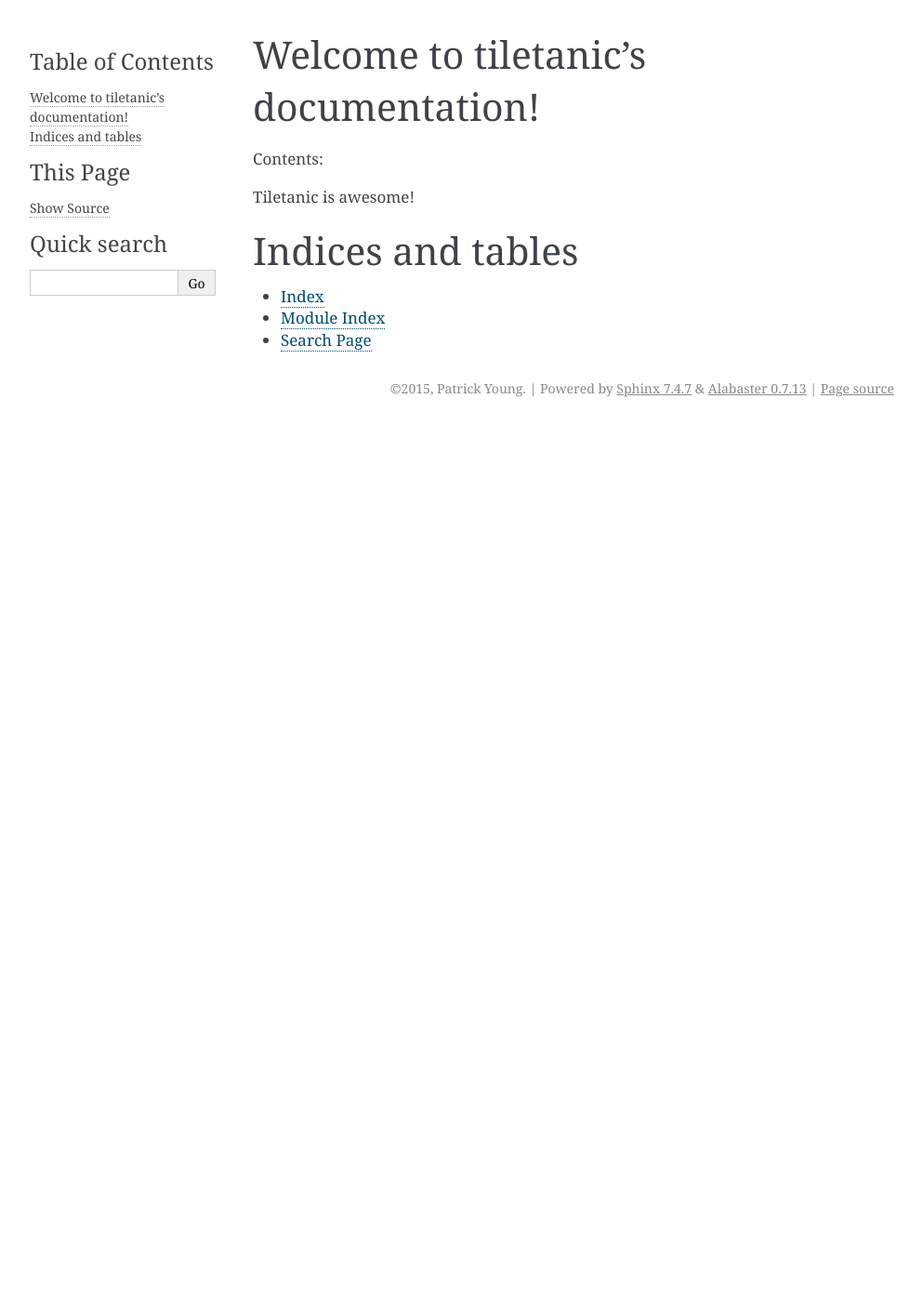
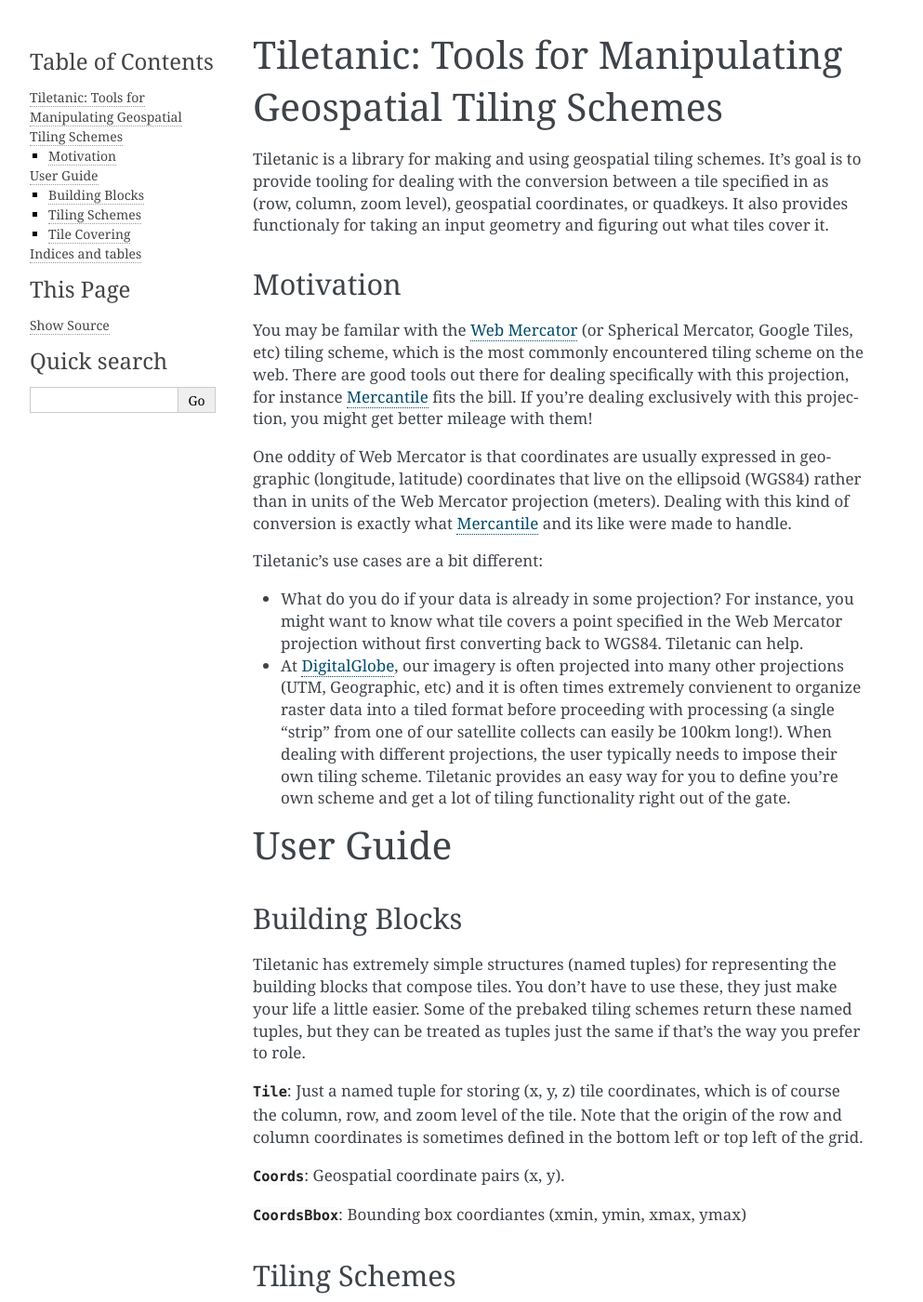
Before and after one commit to DigitalGlobe/tiletanic, a Sphinx documentation site: the page built from docs/index.rst, in a window 1280 px wide and 1400 px high. Shown: the whole window at 93% size, without its empty margins (148-1141 px from the left). Built offline with Sphinx 7.4.7, drawn with Linux system fonts in a browser that asks for light colours; some of the changed text lies outside the part shown.

Commit message:
Documentation created.

```diff
--- a/docs/index.rst
+++ b/docs/index.rst
@@ -3,12 +3,51 @@
    You can adapt this file completely to your liking, but it should at least
    contain the root `toctree` directive.
 
-Welcome to tiletanic's documentation!
-=====================================
+Tiletanic: Tools for Manipulating Geospatial Tiling Schemes
+===========================================================
 
-Contents:
+Tiletanic is a library for making and using geospatial tiling schemes.  It's goal is to provide tooling for dealing with the conversion between a tile specified in  as (row, column, zoom level),  geospatial coordinates, or quadkeys.  It also provides functionaly for taking an input geometry and figuring out what tiles cover it.
 
-Tiletanic is awesome!
+Motivation
+----------
+
+You may be familar with the `Web Mercator`_ (or Spherical Mercator, Google Tiles, etc) tiling scheme, which is the most commonly encountered tiling scheme on the web.  There are good tools out there for dealing specifically with this projection, for instance Mercantile_ fits the bill.  If you're dealing exclusively with this projection, you might get better mileage with them!
+
+One oddity of Web Mercator is that coordinates are usually expressed in geographic (longitude, latitude) coordinates that live on the ellipsoid (WGS84) rather than in units of the Web Mercator projection (meters).  Dealing with this kind of conversion is exactly what Mercantile_ and its like were made to handle.
+
+Tiletanic's use cases are a bit different:
+
+- What do you do if your data is already in some projection?  For instance, you might want to know what tile covers a point specified in the Web Mercator projection without first converting back to WGS84.  Tiletanic can help.
+- At DigitalGlobe_, our imagery is often projected into many other projections (UTM, Geographic, etc) and it is often times extremely convienent to organize raster data into a tiled format before proceeding with processing (a single "strip" from one of our satellite collects can easily be 100km long!).  When dealing with different projections, the user typically needs to impose their own tiling scheme.  Tiletanic provides an easy way for you to define you're own scheme and get a lot of tiling functionality right out of the gate.
+
+User Guide
+==========
+
+Building Blocks
+---------------
+
+Tiletanic has extremely simple structures (named tuples) for representing the building blocks that compose tiles.  You don't have to use these, they just make your life a little easier.  Some of the prebaked tiling schemes return these named tuples, but they can be treated as tuples just the same if that's the way you prefer to role.
+
+:class:`Tile <tiletanic.base.Tile>`: Just a named tuple for storing (x, y, z) tile coordinates, which is of course the column, row, and zoom level of the tile.  Note that the origin of the row and column coordinates is sometimes defined in the bottom left or top left of the grid.
+
+:class:`Coords <tiletanic.base.Coords>`: Geospatial coordinate pairs (x, y).
+
+:class:`CoordsBbox <tiletanic.base.CoordsBbox>`: Bounding box coordiantes (xmin, ymin, xmax, ymax)
+
+Tiling Schemes
+--------------
+
+Tile schemes are how you convert back and forth from tile coordinates to geospatial coordinates or quadkeys and the like.  They also let you easily traverse the tile structure.  You can use one of the schemes that comes with Tiletanic (see :py:class:`here <tiletanic.tileschemes>`) or build your own.  If you build your own, you'll want to implement the public API of a tilescheme (see :py:mod:`here <tiletanic.tileschemes.BasicTilingBottomLeft>`) so that you can use the tile algorithms defined around this API.
+
+Tile Covering
+-------------
+
+Often times, one is given a geometry and would like to know what tiles at a given zoom level cover it.  Luckily for you, Tiletanic provides just such functionality!  Just define your tile scheme, get `shapely`_ geometry representing the geometry you'd like covered, and call `:py:function: <tiletanic.tilecover.cover_geometry>`
+
+.. _`Web Mercator`: https://en.wikipedia.org/wiki/Web_Mercator
+.. _Mercantile: https://github.com/mapbox/mercantile
+.. _DigitalGlobe: https://www.digitalglobe.com/
+.. _shapely: https://github.com/Toblerity/Shapely
 
 .. toctree::
    :maxdepth: 2
```
Also changed, not shown: README.rst (added, +20 -0 lines), docs/modules.rst (deleted, +0 -7 lines), docs/tiletanic.rst (+0 -12 lines), 1 other file.
